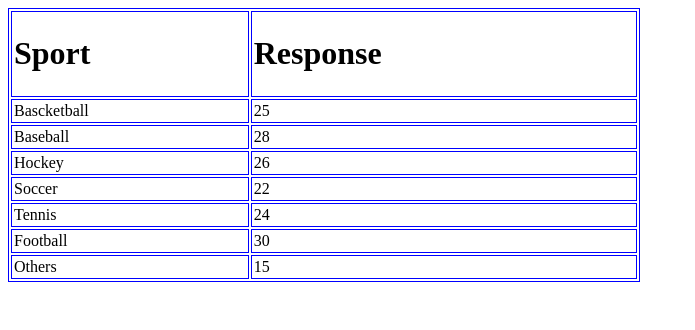
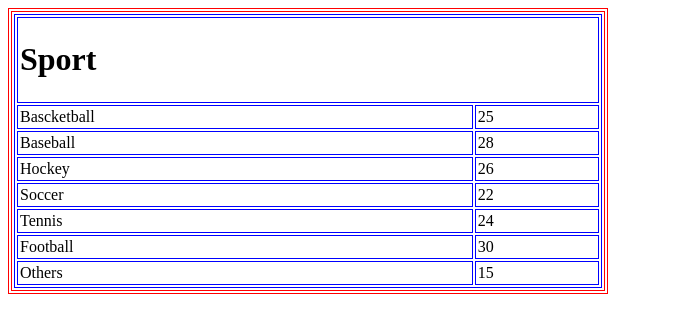
Before and after one commit to Alfalmi/stunning-spork, a plain HTML site: page tables.html in a window 1280 px wide. Shown: the whole page, without its empty margins (0-695 px from the left). Drawn offline with Linux system fonts and the light colour scheme.

Commit message:
rowmerge

```diff
--- a/tables.html
+++ b/tables.html
@@ -8,19 +8,26 @@
   </head>
   <body>
     <table
-      width="50%"
+      width="600px"
+      border="1"
+      bordercolor="red"
+      cellspacing="2"
+      cellpadding="2"
+    >
+      <tr>
+        <td>
+          <table
+            width="100%"
             border="1"
             bordercolor="blue"
             cellspacing="2"
             cellpadding="2"
           >
             <tr>
-        <td>
+              <td colspan="2">
                 <h1>Sport</h1>
               </td>
-        <td>
-          <h1>Response</h1>
-        </td>
+
             </tr>
             <tr>
               <td>Bascketball</td>
@@ -51,5 +58,8 @@
               <td>15</td>
             </tr>
           </table>
+        </td>
+      </tr>
+    </table>
   </body>
 </html>
```
Lines whose indentation alone changed are shown as unchanged.
